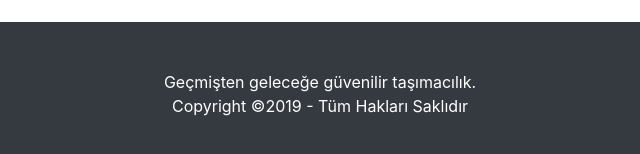
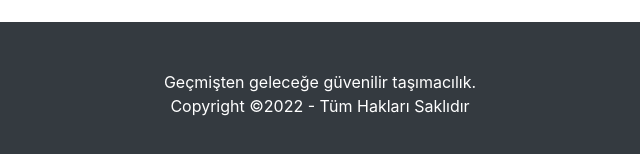
Before and after one commit to mersintas/mersintas.github.io, a website: page index.html in a window 1280 px wide. Shown: the part 1026-1180 px from the top of the page, 320-960 px from the left. Drawn offline with Linux system fonts and the light colour scheme.

Commit message:
Update index.html

```diff
--- a/index.html
+++ b/index.html
@@ -128,7 +128,7 @@
   <!-- Footer -->
   <footer class="py-5 bg-dark">
     <div class="container">
-      <p class="m-0 text-center text-white">Geçmişten geleceğe güvenilir taşımacılık.<br>Copyright &copy;2019 - Tüm Hakları Saklıdır</p>
+      <p class="m-0 text-center text-white">Geçmişten geleceğe güvenilir taşımacılık.<br>Copyright &copy;2022 - Tüm Hakları Saklıdır</p>
     </div>
     <!-- /.container -->
   </footer>
```
